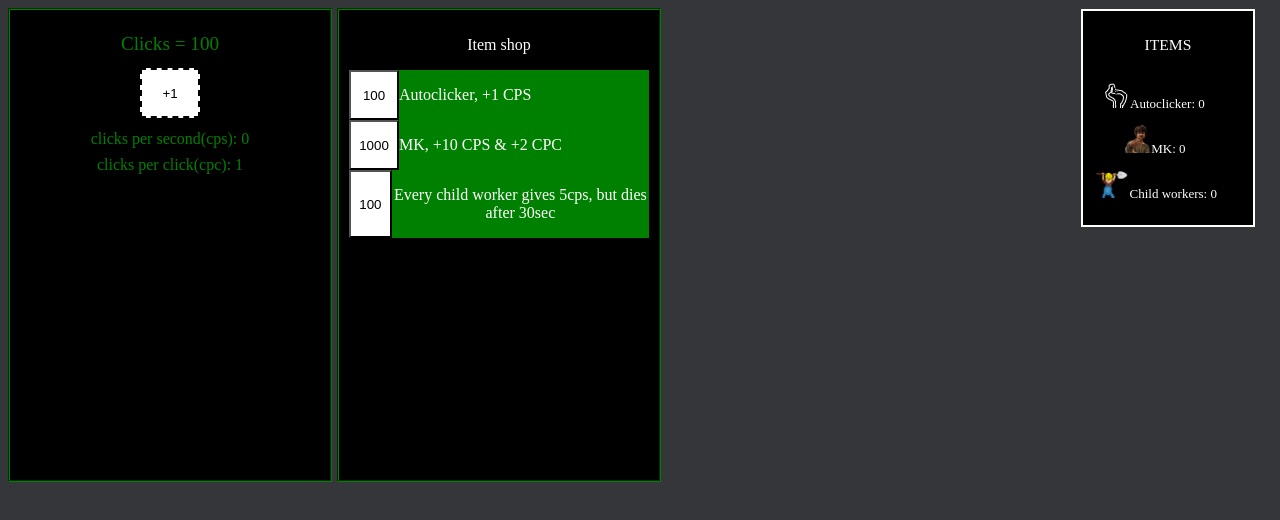
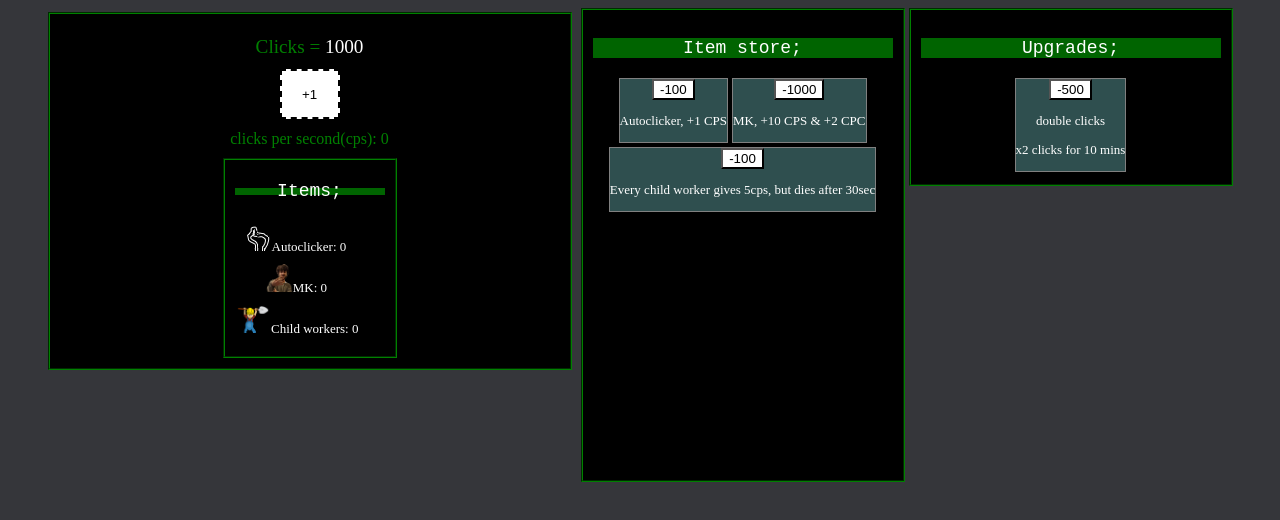
Before and after one commit to herrtheo/theo-clicker-game, a plain HTML site: page index.html in a window 1280 px wide. Drawn offline with Linux system fonts and the light colour scheme.

Commit message:
Add files via upload

```diff
--- a/index.html
+++ b/index.html
@@ -5,15 +5,15 @@
 
     <style>
         #gameContainer {
-            height: 450px;
-            width: 300px;
+            height: fit-content;
+            width: 500px;
 
             color: green;
-            line-height: 10px;
+            line-height: 7px;
+
         }
         body {
             background-color: #35363A;
-            display: table;
         }
         #click {
             height: 50px;
@@ -44,15 +44,24 @@
         }
         #groupDivs {
             text-align: center;
-            display: inline-table;
+            margin: auto;
         }
         .storeItem {
-            background-color: green;
-            display: flex;
+            background-color: darkslategray;
+            height: 50px;
+            display: inline-table;
+
+            margin: 2px;
+            font-size:small;
+
+            border-style: solid;
+            border-width: 1px;
+            border-color: grey;
         }
         .buyButton {
             width: 50px;
             background-color: white;
+            width: auto;
         }
         .buyButton:hover {
             cursor: pointer;
@@ -64,12 +73,11 @@
             background-color: black;
 
             border-width: 2px;
-            border-color: white;
-            border-style: solid;
+            border-color: green;
+            border-style: groove;
 
             width: 150px;
             height: fit-content;
-            margin-left: 420px;
         }
         .MK_image {
             max-block-size: 28px;
@@ -79,6 +87,35 @@
         }
         #cw_Alertbox {
             color: white;
+        }
+        #clickAmount {
+            color: white;
+        }
+        #upgradesTab {
+            width: 300px;
+            height: fit-content;
+
+            background-color: black;
+            color: white;
+
+        }
+        .upgradeItem {
+            background-color: darkslategray;
+            height: 50px;
+            display: inline-table;
+
+            margin: 2px;
+            font-size:small;
+
+            border-style: solid;
+            border-width: 1px;
+            border-color: grey;
+        }
+        .containerName {
+            font-size: large;
+            font-family:'Courier New', Courier, monospace;
+
+            background-color: darkgreen;
         }
     </style>
 
@@ -90,39 +127,15 @@
         <div id="gameContainer" class="divBaseline">
 
             <p style="font-size:larger">Clicks = <span id="clickAmount">0</span></p>
-            <button id="click" onclick="addClick()">+1</button>
+            <button id="click" onclick="addClick()">+<span id="displayCPC">1</span></button>
 
             <p>clicks per second(cps): <span id="displayCPS">0</span></p>
-            <p>clicks per click(cpc): <span id="displayCPC">1</span></p>
 
 
             <span id="cw_Alertbox"></span>
 
-        </div>
-
-        <div id="shopContainer" class="divBaseline">
-
-            <center><p>Item shop</p></center>
-
-            <div id="autoclickerItem" class="storeItem">
-                <button class="buyButton" onclick="buyAutoclicker()"><span id="ac_Cost">100</span></button>
-                <p>Autoclicker, +1 CPS</p>
-            </div>
-
-            <div id="mkStoreItem" class="storeItem">
-                <button class="buyButton" onclick="buyMK()"><span id="mk_Cost">1000</span></button>
-                <p>MK, +10 CPS & +2 CPC</p>
-            </div>
-
-            <div id="childStoreItem" class="storeItem">
-                <button class="buyButton" onclick="buyChildLabour()"><span id="cw_Cost">100</span></button>
-                <p>Every child worker gives 5cps, but dies after 30sec</p>
-            </div>
-
-        </div>
-
             <div id="itemTab" class="divBaseline">
-            <p style="font-size:larger">ITEMS</p>
+                <p class="containerName">Items;</p>
 
                 <div style="display:table">
                     <p><img src="clicker game.info/pointer.png">Autoclicker: <span id="ac_Amount">0</span></p>
@@ -135,10 +148,46 @@
 
         </div>
 
+        <div id="shopContainer" class="divBaseline">
+
+            <center><p class="containerName">Item store;</p></center>
+
+            <div id="autoclickerItem" class="storeItem">
+                <button class="buyButton" onclick="buyAutoclicker()">-<span id="ac_Cost">100</span></button>
+                <p>Autoclicker, +1 CPS</p>
+            </div>
+
+            <div id="mkStoreItem" class="storeItem">
+                <button class="buyButton" onclick="buyMK()">-<span id="mk_Cost">1000</span></button>
+                <p>MK, +10 CPS & +2 CPC</p>
+            </div>
+
+            <div id="childStoreItem" class="storeItem">
+                <button class="buyButton" onclick="buyChildLabour()">-<span id="cw_Cost">100</span></button>
+                <p>Every child worker gives 5cps, but dies after 30sec</p>
+            </div>
+
+        </div>
+
+        <div id="upgradesTab" class="divBaseline">
+            <p class="containerName">Upgrades;</p>
+
+            <div class="upgradeItem">
+                <button class="buyButton">-<span id="doubleClick_Cost">500</span></button>
+
+                <p>double clicks</p>
+
+                <p>x2 clicks for 10 mins</p>
+            </div>
+
+        </div>
+
+    </div>
+
     <script>
         //variables
 
-        var clickAmount = 100;
+            var clickAmount = 1000;
             var cps = 0;
             var cpc = 1;
 
@@ -159,12 +208,12 @@
 
             function addClick() {
                 clickAmount = clickAmount + cpc;
-            document.getElementById("clickAmount").innerText = clickAmount;
+                document.getElementById("clickAmount").innerHTML=Math.trunc(clickAmount);
             }
 
             setInterval(function(){
                 clickAmount += cps;
-            document.getElementById("clickAmount").innerText = clickAmount;
+                document.getElementById("clickAmount").innerHTML=Math.trunc(clickAmount);
 
             },1000)
 
@@ -179,9 +228,9 @@
                 ac_Cost = ac_Cost * 1.01;
 
                 document.getElementById("ac_Amount").innerText = ac_Amount;
-            document.getElementById("ac_Cost").innerText = ac_Cost;
+                document.getElementById("ac_Cost").innerHTML=Math.trunc(ac_Cost);
                 document.getElementById("displayCPS").innerText = cps;
-            } else {alert("you have no money")}
+                } else {alert("not enough clicks")}
             }
 
             function buyMK() {
@@ -199,7 +248,7 @@
 
                 document.getElementById("displayCPS").innerText = cps;
                 document.getElementById("displayCPC").innerText = cpc;
-            } else {alert("you have no money")}
+                } else {alert("not enough clicks")}
             }
 
 
@@ -227,7 +276,7 @@
                     document.getElementById("cw_Alertbox").innerHTML = "";
 
                 },30500)
-            } else {alert("you have no money")}
+                } else {alert("not enough clicks")}
             }
 
         </script>
```
Lines whose indentation alone changed are shown as unchanged.
